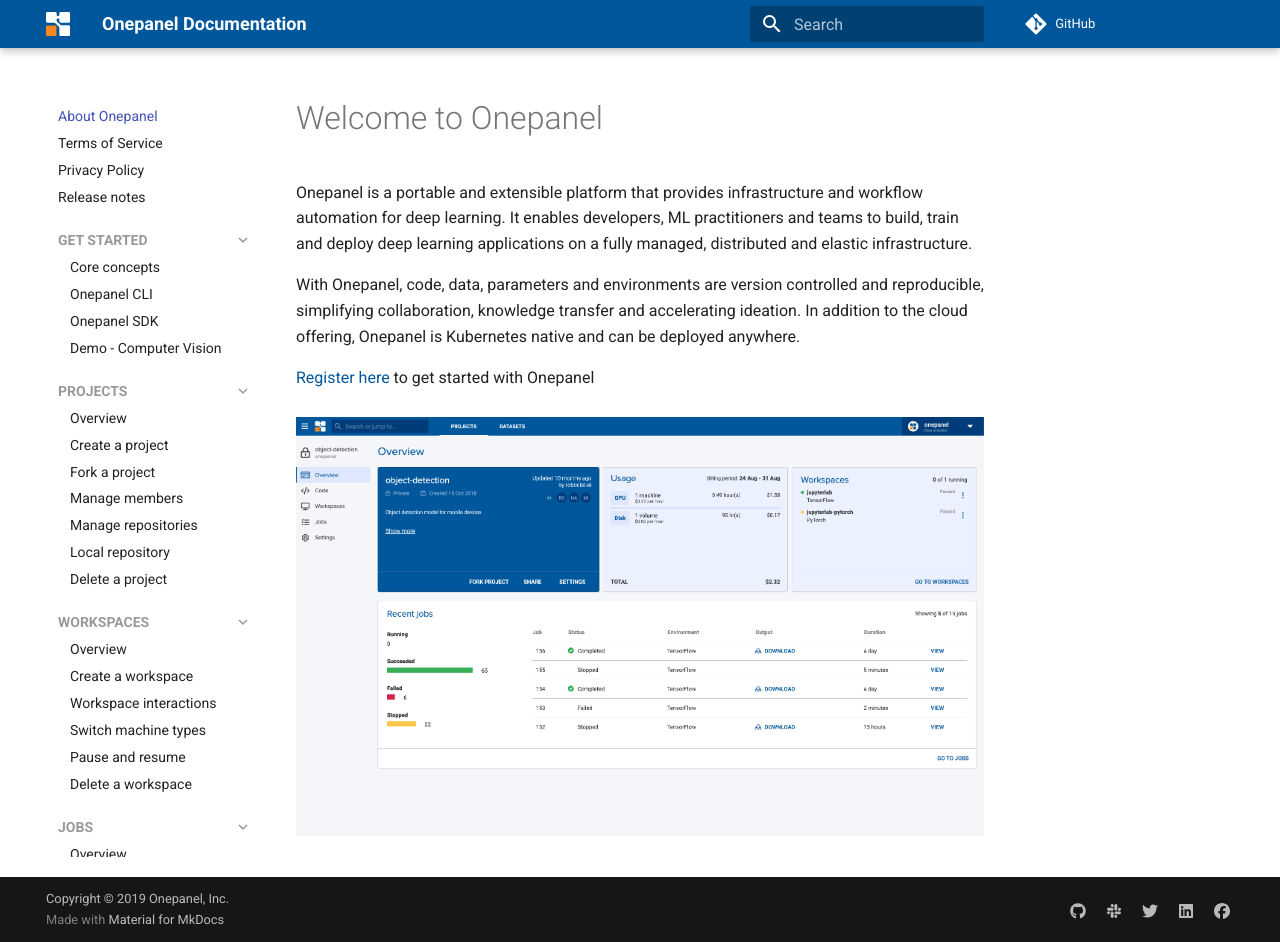
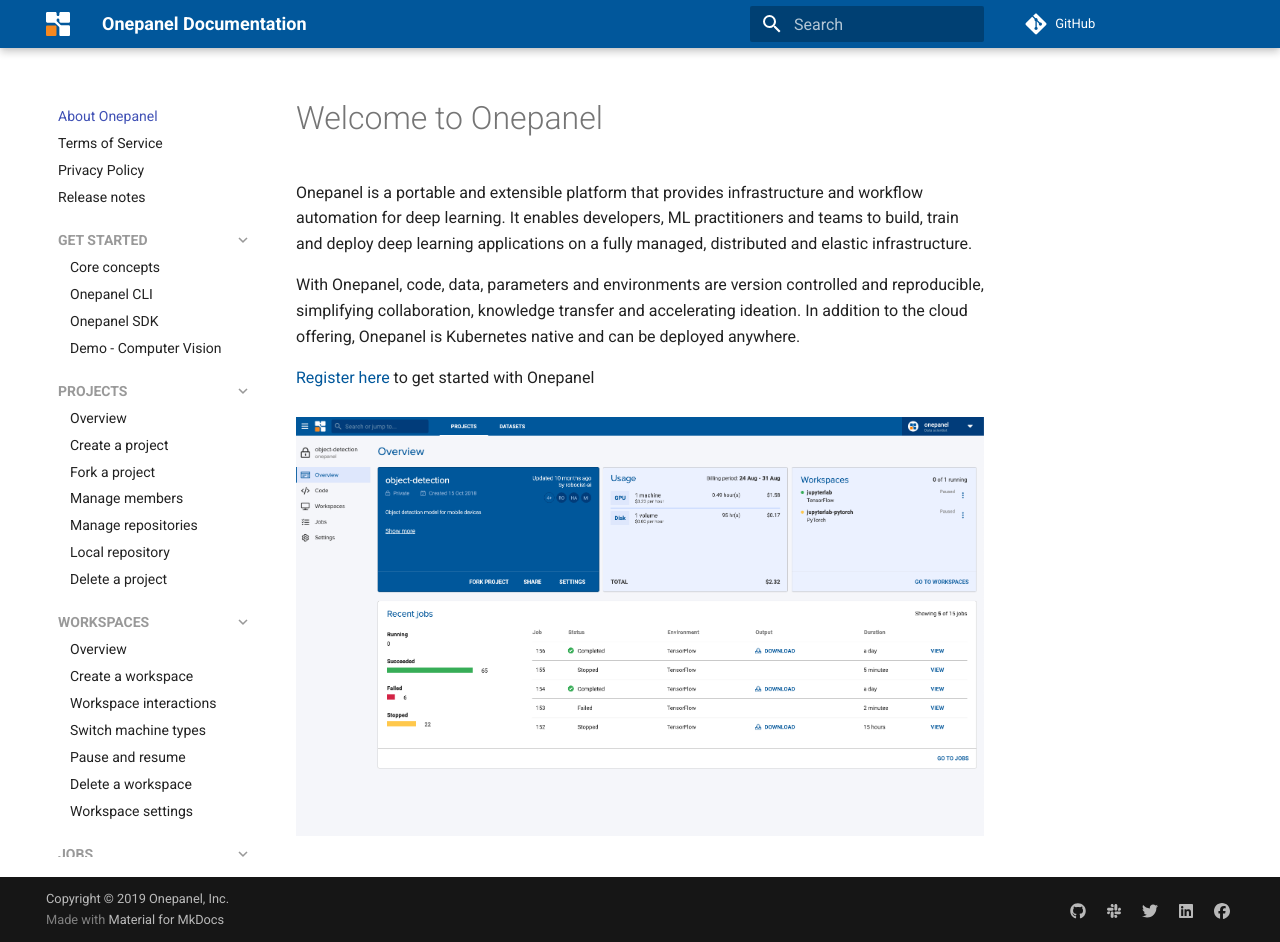
Before and after one commit to onepanelio/docs, an MkDocs documentation site: the page built from docs/index.md, in a window 1280 px wide and 942 px high. Built offline with MkDocs 1.6.1 and Material for MkDocs 9.7.7, drawn with Linux system fonts in a browser that asks for light colours; comment, search, counter and statistics services are not loaded.

```diff
--- a/mkdocs.yml
+++ b/mkdocs.yml
@@ -50,6 +50,7 @@
     - Switch machine types: workspaces/machine-types.md
     - Pause and resume: workspaces/pause-resume.md
     - Delete a workspace: workspaces/delete.md
+    - Workspace settings: workspaces/workspace-settings.md
   - Jobs:
     - Overview: jobs/index.md
     - Create a job: jobs/create.md
```
